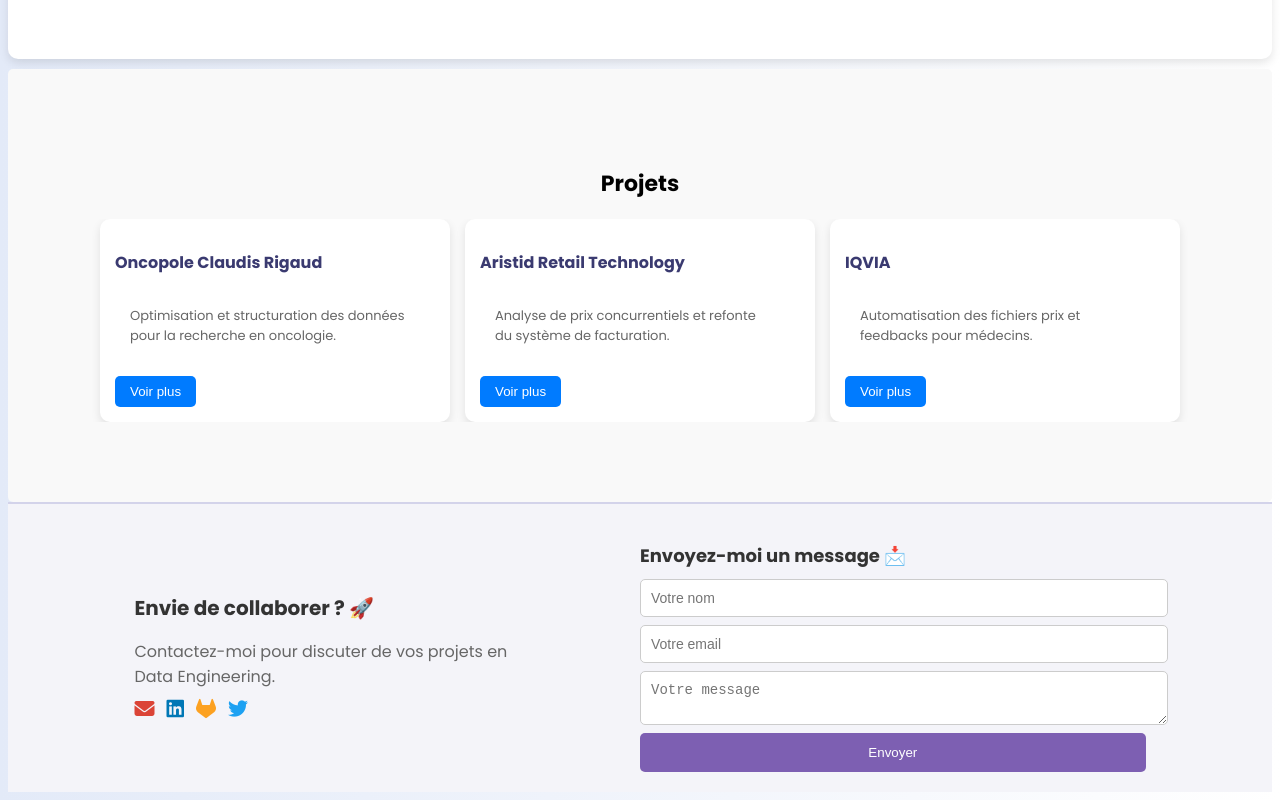
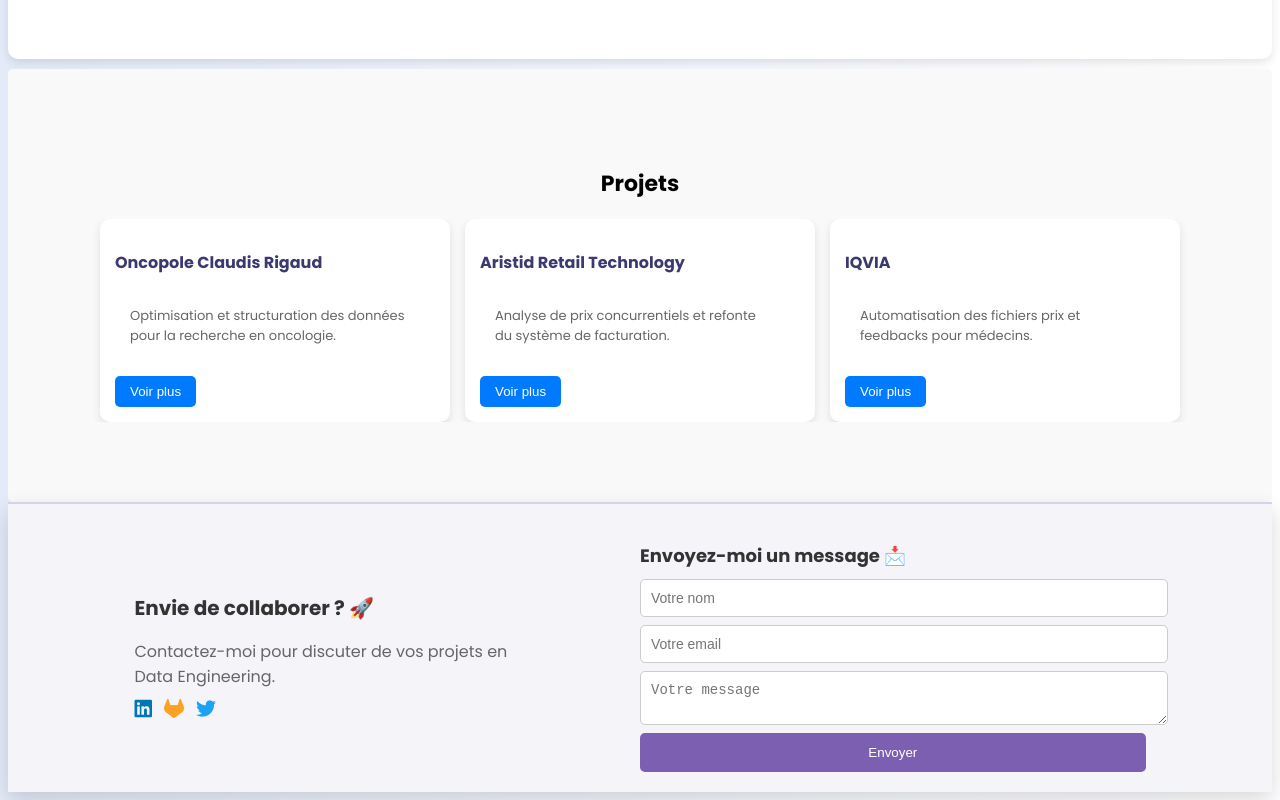
Before and after one commit to barry03/site-web, a plain HTML site: page index.html in a window 1280 px wide. Shown: the part 1082-1882 px from the top of the page. Drawn offline with Linux system fonts and the light colour scheme.

Commit message:
design 7

```diff
--- a/index.html
+++ b/index.html
@@ -190,17 +190,22 @@
     </section>
 
     <!-- 📌 Nouveau Footer -->
-    <footer class="footer">
+    <footer id="contact" class="footer">
         <!-- ✅ Partie gauche avec texte et icônes -->
         <div class="footer-left">
             <h3>Envie de collaborer ? 🚀</h3>
             <p>Contactez-moi pour discuter de vos projets en Data Engineering.</p>
 
             <div class="footer-icons">
-                <a href="mailto:tonemail@gmail.com" target="_blank"><i class="fas fa-envelope fa-2x" style="color: #DB4437;"></i></a>
-                <a href="https://www.linkedin.com/in/tonprofil" target="_blank"><i class="fab fa-linkedin fa-2x" style="color: #0077B5;"></i></a>
-                <a href="https://gitlab.com/tonprofil" target="_blank"><i class="fab fa-gitlab fa-2x" style="color: #FCA121;"></i></a>
-                <a href="https://twitter.com/tonprofil" target="_blank"><i class="fab fa-twitter fa-2x" style="color: #1DA1F2;"></i></a>
+                <a href="https://www.linkedin.com/in/tonprofil" target="_blank">
+                    <i class="fab fa-linkedin fa-2x" style="color: #0077B5;"></i>
+                </a>
+                <a href="https://gitlab.com/tonprofil" target="_blank">
+                    <i class="fab fa-gitlab fa-2x" style="color: #FCA121;"></i>
+                </a>
+                <a href="https://twitter.com/tonprofil" target="_blank">
+                    <i class="fab fa-twitter fa-2x" style="color: #1DA1F2;"></i>
+                </a>
             </div>
         </div>
 
@@ -377,6 +382,24 @@
 
             window.addEventListener("scroll", revealProjectsOnScroll);
 
+            function revealFooter() {
+                let footer = document.querySelector(".footer");
+                let footerPosition = footer.getBoundingClientRect().top;
+                let screenPosition = window.innerHeight / 1.3;
+
+                if (footerPosition < screenPosition) {
+                    footer.classList.add("show");
+                }
+            }
+
+            window.addEventListener("scroll", revealFooter);
+
+            // ✅ Gestion du bouton "Contactez-moi" pour descendre en douceur
+            document.querySelector(".btn-contact").addEventListener("click", function(e) {
+                e.preventDefault();
+                document.querySelector("#contact").scrollIntoView({ behavior: "smooth" });
+            });
+
         });
     </script>
 
--- a/style.css
+++ b/style.css
@@ -452,6 +452,32 @@
     background-color: #f4f4f9;
     border-top: 2px solid #d3d3ea;
     margin-top: auto;
+    opacity: 0;
+    transform: translateY(40px);
+    transition: opacity 0.8s ease-out, transform 0.8s ease-out, box-shadow 0.8s ease-out;
+}
+
+.footer.show {
+    opacity: 1;
+    transform: translateY(0);
+    box-shadow: 0px 5px 15px rgba(0, 0, 0, 0.1); /* Ombre douce */
+}
+
+/* ✅ Ajout d’un effet pulsant léger à l'ombre */
+@keyframes pulseShadow {
+    0% {
+        box-shadow: 0px 5px 15px rgba(0, 0, 0, 0.1);
+    }
+    50% {
+        box-shadow: 0px 8px 20px rgba(0, 0, 0, 0.15);
+    }
+    100% {
+        box-shadow: 0px 5px 15px rgba(0, 0, 0, 0.1);
+    }
+}
+
+.footer.show {
+    animation: pulseShadow 2s infinite alternate;
 }
 
 .footer-left {
```
